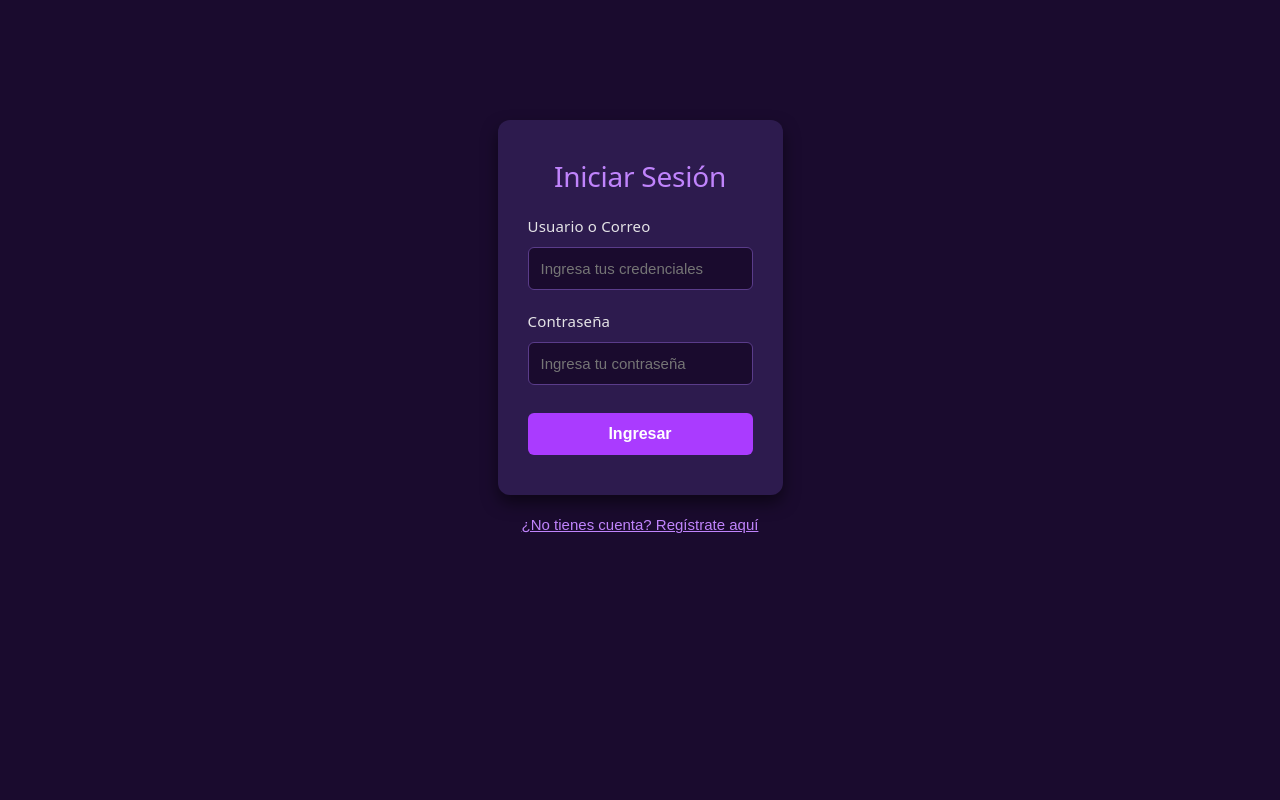
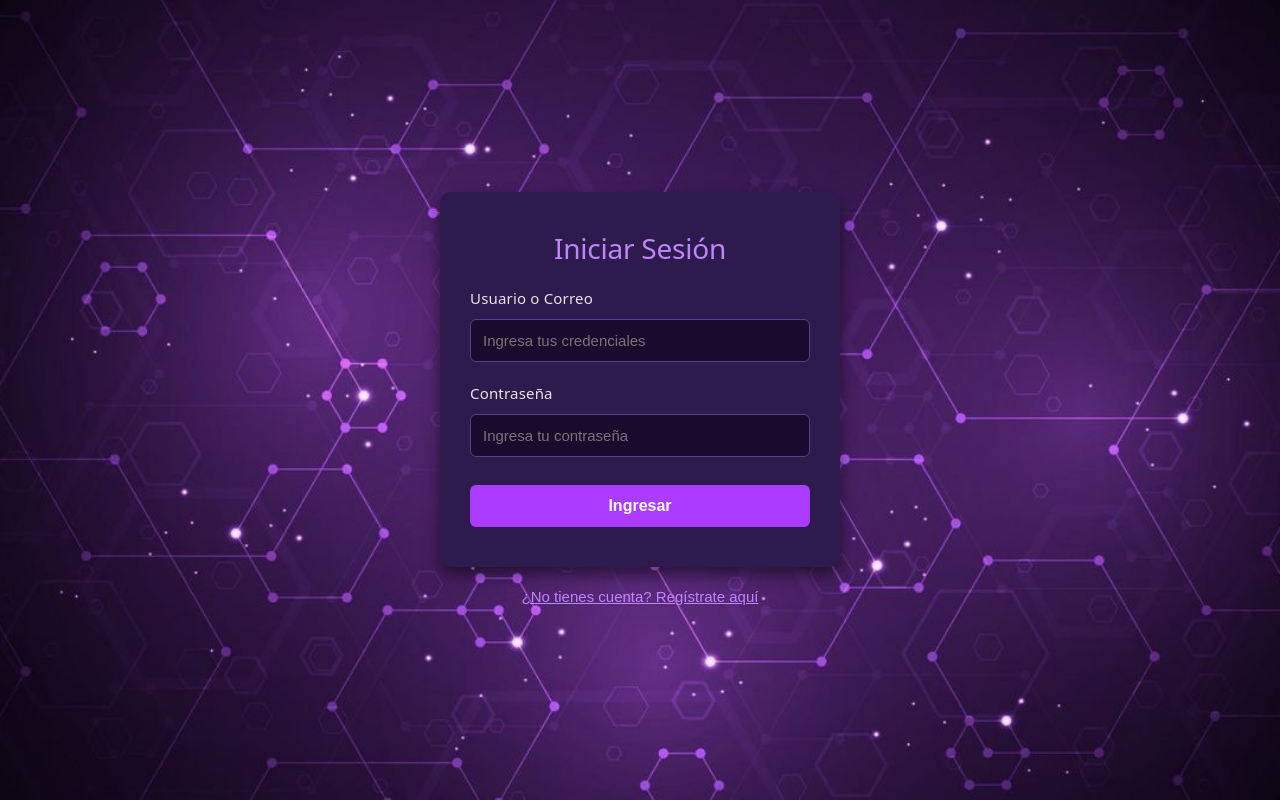
Before and after one commit to Ashleymvg/Ev3FullStack3-SmartLogix-Front, a React (Vite) app: page / in a window 1280 px wide. Built offline with nearby package versions, Linux system fonts and the light colour scheme.

Commit message:
Actualizacion de diseño en front mas nuevos productos

```diff
--- a/src/App.jsx
+++ b/src/App.jsx
@@ -6,6 +6,8 @@ import { clearLogin, getSaveToken, getSaveUser } from './service/authService'
 import ShipmentsPage from './pages/Shipments'
 import OrderPage from './pages/Order'
 import InventoryPage from './pages/Inventory'
+import bgAuth from './assets/DiseñoAuth.png'
+import bgApp from './assets/DiseñoMicroservicios.png'
 
 function getRouterFromHash() {
   return window.location.hash.replace("#/", "") || "inventory"
@@ -38,10 +40,19 @@ function App() {
     window.location.hash = "#/inventory"
   }
 
+  // --- VISTA PÚBLICA (LOGIN / REGISTRO) ---
   if (!isLogin) {
-    return showRegister ?
-      <RegisterPage onSwitchToLogin={() => setShowRegister(false)} /> :
-      <div style={{ maxWidth: '400px', margin: '0 auto', paddingTop: '15vh'}}>
+    return (
+      <div style={{
+        minHeight: '100vh', width: '100%',
+        backgroundImage: `url(${bgAuth})`, backgroundSize: 'cover', backgroundPosition: 'center', backgroundAttachment: 'fixed',
+        display: 'flex', alignItems: 'center', justifyContent: 'center'
+      }}>
+        {showRegister ?
+          <div style={{ width: '100%', maxWidth: '400px' }}>
+            <RegisterPage onSwitchToLogin={() => setShowRegister(false)} />
+          </div> :
+          <div style={{ width: '100%', maxWidth: '400px' }}>
             <LoginPage handleLoginSucces={handleLoginSuccess} />
             <button
               onClick={() => setShowRegister(true)}
@@ -54,12 +65,33 @@ function App() {
             </button>
           </div>
         }
+      </div>
+    )
+  }
 
   const isBodeguero = currentUser?.role === "ROLE_WAREHOUSE_MANAGER"
 
+  // --- VISTA PRIVADA (PLATAFORMA INTERNA) ---
   return (
-    <div style={{ display: 'flex', minHeight: '100vh' }}>
-      <aside style={{ width: '250px', padding: '20px', borderRight: '1px solid #3d2b5e', textAlign: 'left' }}>
+    <div style={{
+      minHeight: '100vh', width: '100%',
+      backgroundImage: `url(${bgApp})`, backgroundSize: 'cover', backgroundPosition: 'center', backgroundAttachment: 'fixed',
+      display: 'flex', justifyContent: 'center'
+    }}>
+
+      {/* CAJA CENTRADA PRINCIPAL */}
+      <div style={{
+        display: 'flex',
+        width: '100%',
+        maxWidth: '1126px',
+        backgroundColor: 'rgba(26, 11, 46, 0.55)',
+        backdropFilter: 'blur(8px)',
+        WebkitBackdropFilter: 'blur(8px)',
+        boxShadow: '0 0 20px rgba(0,0,0,0.6)'
+      }}>
+
+        {/* SIDEBAR con fondo semi-transparente y blur para legibilidad */}
+        <aside style={{ width: '250px', padding: '20px', borderRight: '1px solid rgba(192, 132, 252, 0.3)', textAlign: 'left' }}>
           <h2 style={{color: '#c084fc', fontSize: '32px', margin: '0 0 10px 0'}}>SmartLogix</h2>
           <p style={{color: '#e5e4e7'}}>Hola, <strong style={{color: '#c084fc'}}>{currentUser?.username}</strong></p>
           <p style={{fontSize: '12px', color: '#a0a0a0', marginBottom: '30px'}}>{currentUser?.role}</p>
@@ -77,9 +109,12 @@ function App() {
           </button>
         </aside>
 
+        {/* CONTENIDO PRINCIPAL con un oscurecimiento leve */}
         <section style={{ flex: 1, padding: '20px', overflowY: 'auto' }}>
           {renderPrivate()}
         </section>
+      </div>
+
     </div>
   )
 }
--- a/src/index.css
+++ b/src/index.css
@@ -36,12 +36,12 @@ body {
 }
 
 #root {
-  width: 1126px;
+  width: 100%;
   max-width: 100%;
   margin: 0 auto;
   text-align: center;
   border-inline: none;
-  min-height: 100svh;
+  min-height: 100vh;
   display: flex;
   flex-direction: column;
   box-sizing: border-box;
```
Also changed, not shown: src/assets/DiseñoAuth.png (added), src/assets/DiseñoMicroservicios.png (added). Lines whose indentation alone changed are shown as unchanged.
